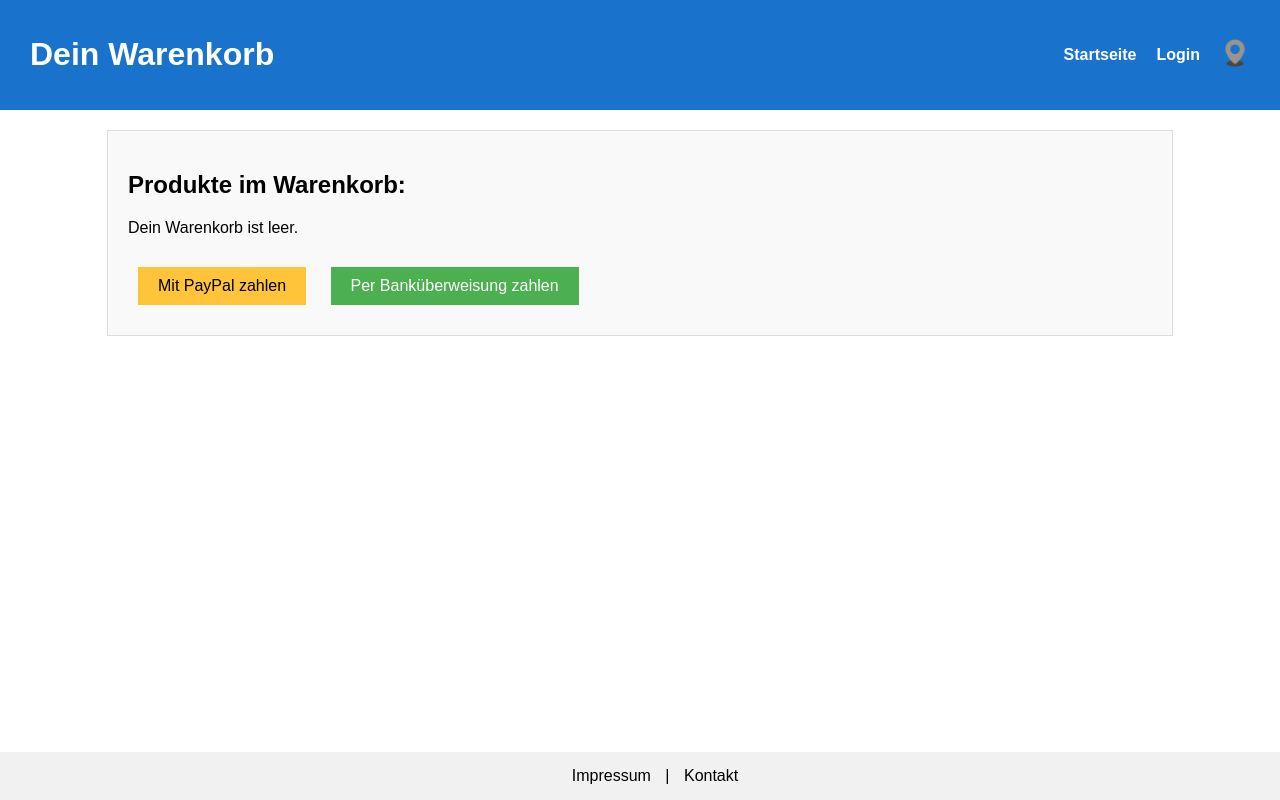
After one commit to JohannesSodat/autoshop, a PHP site: page /seiten/warenkorb.php in a window 1280 px wide. The commit adds this page. Run offline with PHP 8.4, Linux system fonts and the light colour scheme; a stand-in replaces the project's code that opens the database connection.

Commit message:
zahlung und stylechanges

```diff
--- a/index.php
+++ /dev/null
@@ -1 +0,0 @@
-<?php
--- a/login_verarbeiten.php
+++ b/login_verarbeiten.php
@@ -3,18 +3,18 @@ session_start();
 require_once("db.php"); // deine Datenbankverbindung
 require_once("user.class.php");
 
-$user_id = $_POST['user_id'];
+$username = $_POST['username'];
 $passwort = $_POST['passwort'];
 
 $sql = "SELECT * FROM user WHERE user_ID = :user_id";
 $stmt = $pdo->prepare($sql);
-$stmt->bindParam(':user_id', $user_id, PDO::PARAM_INT);
+$stmt->bindParam(':username', $username, PDO::PARAM_INT);
 $stmt->execute();
 
 $user_data = $stmt->fetch(PDO::FETCH_ASSOC);
 
 if ($user_data && password_verify($passwort, $user_data['passwort'])) {
-    $_SESSION['user_id'] = $user_data['user_ID'];
+    $_SESSION['username'] = $username['username'];
     $_SESSION['rolle'] = $user_data['rolle']; // wenn du so ein Feld hast
     $_SESSION['vorname'] = $user_data['vorname'];
 
--- /dev/null
+++ b/seiten/warenkorb.php
@@ -0,0 +1,134 @@
+<?php
+session_start();
+?>
+
+<!DOCTYPE html>
+<html lang="de">
+<head>
+    <meta charset="UTF-8">
+    <meta name="viewport" content="width=device-width, initial-scale=1.0">
+    <title>Warenkorb</title>
+    <style>
+        body {
+            font-family: Arial, sans-serif;
+            text-align: center;
+            margin: 0;
+        }
+        header {
+            background-color: rgb(25, 115, 205);
+            color: white;
+            display: flex;
+            justify-content: space-between;
+            align-items: center;
+            padding: 15px 30px;
+        }
+        .cart-container {
+            width: 80%;
+            margin: 20px auto;
+            padding: 20px;
+            border: 1px solid #ddd;
+            background-color: #f9f9f9;
+            text-align: left;
+        }
+        .cart-item {
+            padding: 10px;
+            border-bottom: 1px solid #ccc;
+        }
+        .pay-buttons {
+            margin-top: 20px;
+        }
+        .pay-buttons button {
+            padding: 10px 20px;
+            margin: 10px;
+            border: none;
+            cursor: pointer;
+            font-size: 16px;
+        }
+        .header-links {
+            display: flex;
+            align-items: center;
+            gap: 20px;
+        }
+        .header-links a {
+            color: white;
+            text-decoration: none;
+            font-weight: bold;
+        }
+        img {
+            width: 30px;
+            height: 30px;
+        }
+        .paypal {
+            background-color: #ffc439;
+        }
+        .bank {
+            background-color: #4CAF50;
+            color: white;
+        }
+        footer {
+            background-color: #f1f1f1;
+            text-align: center;
+            padding: 15px;
+            position: absolute;
+            bottom: 0;
+            width: 100%;
+        }
+        footer a {
+            margin: 0 10px;
+            text-decoration: none;
+            color: black;
+        }
+
+
+    </style>
+</head>
+<body>
+
+<header>
+    <h1>Dein Warenkorb</h1>
+
+    <div class="header-links">
+        <a href="index.php">Startseite</a>
+        <a href="login.php">Login</a>
+        <a href="karte.php"><img src="images/karten-icon.png" alt="Standort"></a>
+    </div>
+</header>
+
+<div class="cart-container">
+    <h2>Produkte im Warenkorb:</h2>
+
+    <?php
+    // Falls der Warenkorb noch nicht existiert, erstellen
+    if (!isset($_SESSION['warenkorb'])) {
+        $_SESSION['warenkorb'] = [];
+    }
+
+    // Beispielprodukt hinzufügen (nur für Testzwecke, später aus Produktseite befüllen)
+    // $_SESSION['warenkorb'][] = ["name" => "BMW X5", "preis" => 59999.99];
+
+    if (empty($_SESSION['warenkorb'])) {
+        echo "<p>Dein Warenkorb ist leer.</p>";
+    } else {
+        $gesamtpreis = 0;
+        foreach ($_SESSION['warenkorb'] as $produkt) {
+            echo "<div class='cart-item'>";
+            echo "<strong>" . htmlspecialchars($produkt['name']) . "</strong> - " . number_format($produkt['preis'], 2, ',', '.') . " €";
+            echo "</div>";
+            $gesamtpreis += $produkt['preis'];
+        }
+        echo "<h3>Gesamt: " . number_format($gesamtpreis, 2, ',', '.') . " €</h3>";
+    }
+    ?>
+
+    <div class="pay-buttons">
+        <button class="paypal" onclick="window.location.href='paypal-zahlung.php'">Mit PayPal zahlen</button>
+        <button class="bank" onclick="window.location.href='bankueberweisung.php'">Per Banküberweisung zahlen</button>
+    </div>
+</div>
+
+</body>
+
+<footer>
+    <a href="impressum.php">Impressum</a> | <a href="kontakt.php">Kontakt</a>
+</footer>
+</html>
```
Also changed, not shown: login.php (deleted, +0 -28 lines), seiten/bankueberweisung.php (added, +113 -0 lines), seiten/login.php (added, +117 -0 lines), seiten/paypal-zahlung.php (added, +94 -0 lines).
